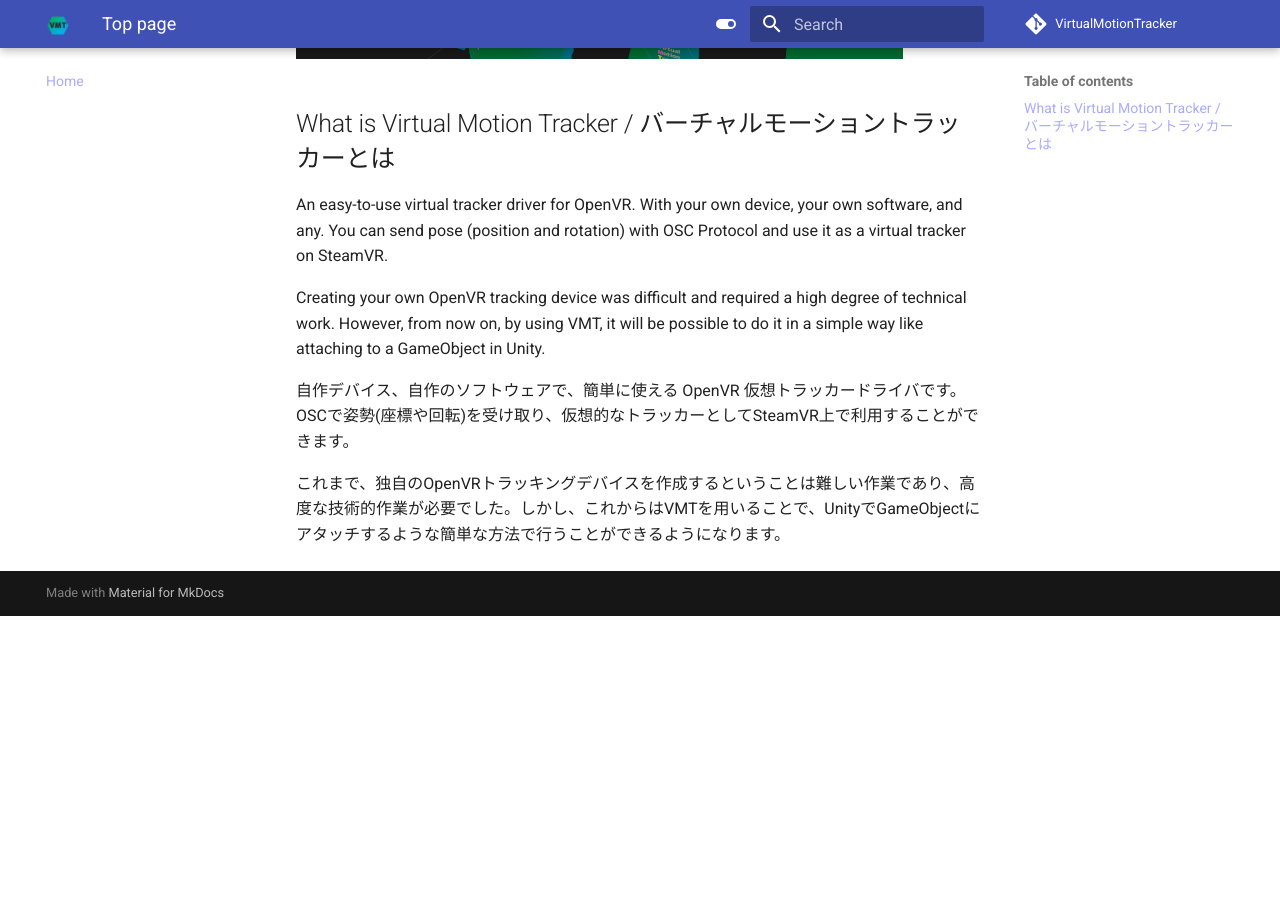
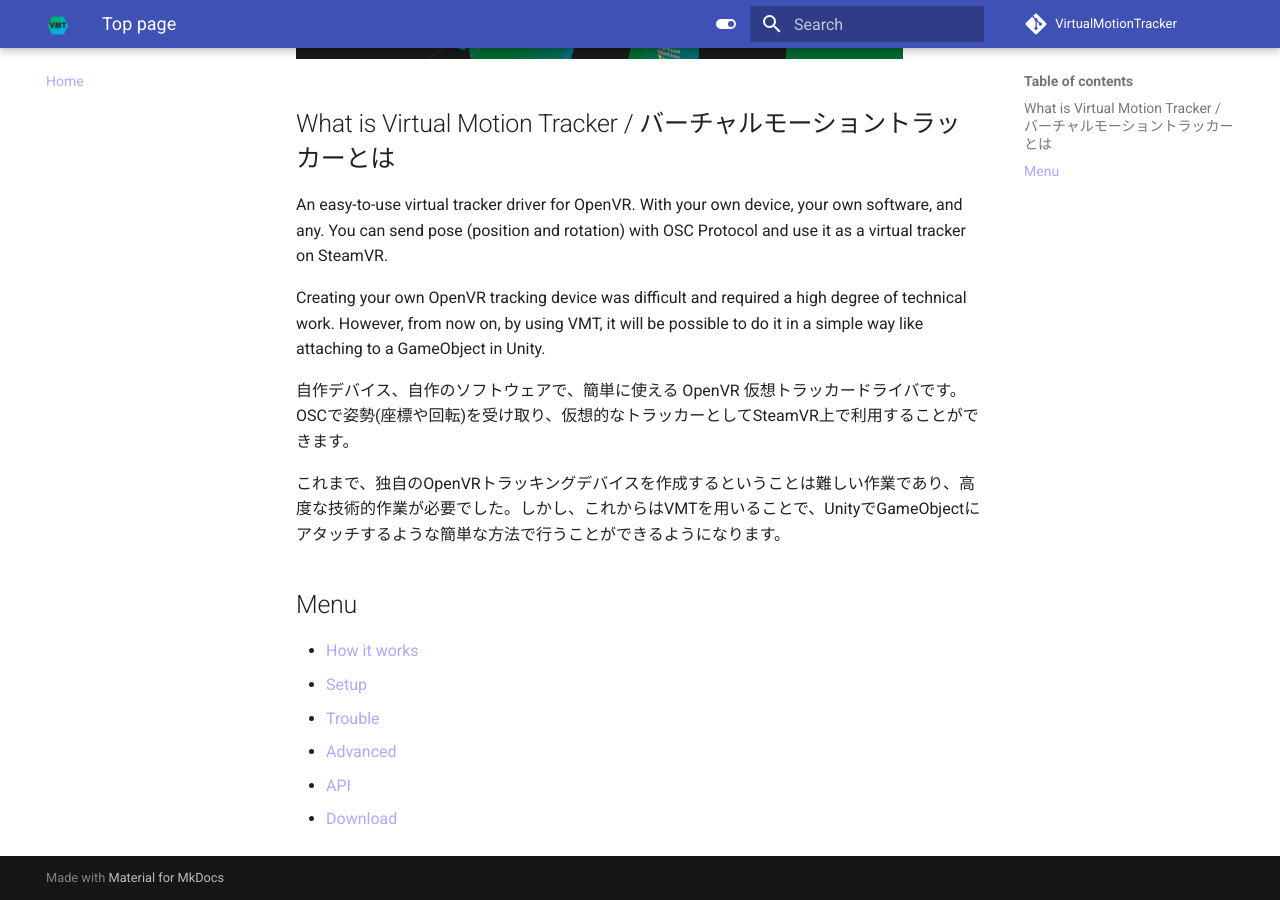
Before and after one commit to gpsnmeajp/VirtualMotionTrackerDocument, an MkDocs documentation site: the page built from docs/index.md, in a window 1280 px wide and 900 px high, scrolled down 610 px. Built offline with MkDocs 1.6.1 and Material for MkDocs 9.7.7, drawn with Linux system fonts in a browser that asks for light colours; comment, search, counter and statistics services are not loaded; before the commit the page ends 1226 px from its top, so only the background shows below that.

Commit message:
メニューが見つけられない時向けのフォールバックメニュー

```diff
--- a/docs/index.md
+++ b/docs/index.md
@@ -18,3 +18,11 @@
 自作デバイス、自作のソフトウェアで、簡単に使える OpenVR 仮想トラッカードライバです。OSCで姿勢(座標や回転)を受け取り、仮想的なトラッカーとしてSteamVR上で利用することができます。
 
 これまで、独自のOpenVRトラッキングデバイスを作成するということは難しい作業であり、高度な技術的作業が必要でした。しかし、これからはVMTを用いることで、UnityでGameObjectにアタッチするような簡単な方法で行うことができるようになります。
+
+## Menu
+- [How it works](howitworks.md)
+- [Setup](setup.md)
+- [Trouble](trouble.md)
+- [Advanced](advanced.md)
+- [API](api.md)
+- [Download](download.md)
```
